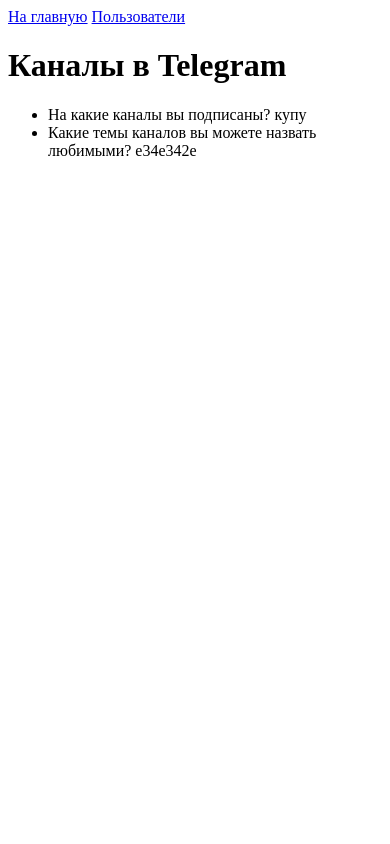
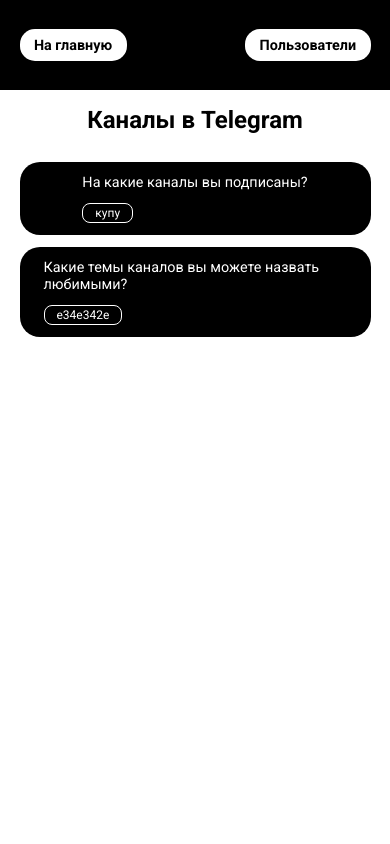
Before and after one commit to Lagushka/coursework, a Django app: page /forms/passed_form/19/ in a window 390 px wide. Run offline with Django 4.2, Linux system fonts and the light colour scheme; data comes from the database, SQL or seed files in the repository; both versions use the stored data as it was after the commit.

Commit message:
mobile version frontend

```diff
--- /dev/null
+++ b/forms/static/forms/style.css
@@ -0,0 +1,129 @@
+@import url("https://fonts.googleapis.com/css2?family=Lora:ital,wght@0,400;0,500;0,600;0,700;1,400;1,500;1,600;1,700&family=Montserrat:wght@400;700;800&family=Roboto:wght@400;700&display=swap");
+* {
+  font-family: "Lora", serif;
+  font-family: "Montserrat", sans-serif;
+  font-family: "Roboto", sans-serif;
+  font-size: 12px;
+}
+
+body {
+  margin: 0;
+  display: flex;
+  flex-direction: column;
+}
+
+a {
+  color: black;
+  text-decoration: none;
+}
+
+.header {
+  display: flex;
+  align-items: center;
+  justify-content: center;
+  background-color: black;
+  height: 90px;
+}
+.header__nav {
+  width: 90%;
+  display: flex;
+  align-items: center;
+  justify-content: space-between;
+}
+.header__nav .nav__elem {
+  padding: 0.5em 1em 0.5em 1em;
+  font-size: 1.2em;
+  background-color: white;
+  font-weight: 700;
+  border-radius: 15px;
+}
+
+.main {
+  display: flex;
+  flex-direction: column;
+  width: 90%;
+  align-items: center;
+  margin: 0;
+  align-self: center;
+}
+.main h1 {
+  font-size: 2rem;
+  text-align: center;
+}
+.main__list {
+  display: flex;
+  flex-direction: column;
+  padding: 0;
+}
+.main__list .list__elem {
+  list-style-type: none;
+  padding: 1em 2em 1em 2em;
+  background-color: black;
+  display: flex;
+  flex-direction: row;
+  justify-content: center;
+  border-radius: 20px;
+}
+.main__list .list__elem a {
+  font-size: 1em;
+  text-align: center;
+  color: white;
+}
+.main__list .list__elem:not(:first-child) {
+  margin-top: 1em;
+}
+.main__list .list__elem .answer__block {
+  display: flex;
+  flex-direction: column;
+  color: white;
+}
+.main__list .list__elem .answer__block .block__answer-text {
+  margin-top: 1em;
+  padding-left: 1em;
+  padding-right: 1em;
+  line-height: 1.5em;
+  border: 1px solid white;
+  border-radius: 8px;
+  width: -webkit-fit-content;
+  width: -moz-fit-content;
+  width: fit-content;
+}
+.main__list .list__elem .answer__block .block__question-text {
+  font-size: 1.2em;
+}
+.main__form {
+  display: flex;
+  flex-direction: column;
+}
+.main__form .form__question {
+  display: flex;
+  flex-direction: column;
+  padding: 0.5em 1em 1em 0.5em;
+  background-color: white;
+  border-radius: 10px;
+  filter: drop-shadow(3px 3px 20px #bbbbbb);
+}
+.main__form .form__question:not(:first-child) {
+  margin-top: 20px;
+}
+.main__form .form__question label {
+  font-size: 1.3em;
+  text-align: center;
+}
+.main__form .form__question input {
+  margin-top: 1em;
+  padding-left: 1em;
+  line-height: 1.5em;
+  border-radius: 8px;
+}
+.main__form input[type=submit] {
+  margin-top: 2em;
+  width: 60%;
+  align-self: center;
+  background-color: #FF9B00;
+  border: none;
+  padding: 0.5em 1em 0.5em 1em;
+  color: white;
+  font-size: 1.5em;
+  border-radius: 13px;
+}/*# sourceMappingURL=style.css.map */
--- a/forms/static/forms/style.scss
+++ b/forms/static/forms/style.scss
@@ -0,0 +1,144 @@
+@import url('https://fonts.googleapis.com/css2?family=Lora:ital,wght@0,400;0,500;0,600;0,700;1,400;1,500;1,600;1,700&family=Montserrat:wght@400;700;800&family=Roboto:wght@400;700&display=swap');
+
+* {
+    font-family: 'Lora', serif;
+    font-family: 'Montserrat', sans-serif;
+    font-family: 'Roboto', sans-serif;
+    font-size: 12px;
+}
+
+body{
+    margin: 0;
+    display: flex;
+    flex-direction: column;
+}
+
+a {
+    color: black;
+    text-decoration: none;
+}
+
+.header {
+    display: flex;
+    align-items: center;
+    justify-content: center;
+    background-color: black;
+    height: 90px;
+    &__nav {
+        width: 90%;
+        display: flex;
+        align-items: center;
+        justify-content: space-between;
+
+        .nav__elem {
+            padding: 0.5em 1em 0.5em 1em;
+            font-size: 1.2em;
+            background-color: white;
+            font-weight: 700;
+            border-radius: 15px;
+        }
+    }
+}
+
+.main {
+    display: flex;
+    flex-direction: column;
+    width: 90%;
+    align-items: center;
+    margin: 0;
+    align-self: center;
+
+    h1 {
+        font-size: 2rem;
+        text-align: center;
+    }
+
+
+    &__list {
+        display: flex;
+        flex-direction: column;
+        padding: 0;
+
+        .list__elem {
+            list-style-type: none;
+            padding: 1em 2em 1em 2em;
+            background-color: black;
+            display: flex;
+            flex-direction: row;
+            justify-content: center;
+            border-radius: 20px;
+
+            a {
+                font-size: 1em;
+                text-align: center;
+                color: white;
+            }
+
+            &:not(:first-child) {
+                margin-top: 1em;
+            }
+
+            .answer__block {
+                display: flex;
+                flex-direction: column;
+                color: white;
+
+                .block__answer-text {
+                    margin-top: 1em;
+                    padding-left: 1em;
+                    padding-right: 1em;
+                    line-height: 1.5em;
+                    border: 1px solid white;
+                    border-radius: 8px;
+                    width: fit-content;
+                }
+
+                .block__question-text {
+                    font-size: 1.2em;
+                }
+            }
+        }
+    }
+
+    &__form {
+        display: flex;
+        flex-direction: column;
+
+        .form__question {
+            display: flex;
+            flex-direction: column;
+            padding: 0.5em 1em 1em 0.5em;
+            background-color: white;
+            border-radius: 10px;
+            filter: drop-shadow(3px 3px 20px #bbbbbb);
+
+            &:not(:first-child) {
+                 margin-top: 20px;
+            }
+
+            label {
+                font-size: 1.3em;
+                text-align: center;
+            }
+
+            input {
+                margin-top: 1em;
+                padding-left: 1em;
+                line-height: 1.5em;
+                border-radius: 8px;
+            }
+        }
+
+        input[type="submit"] {
+            margin-top: 2em;
+            width: 60%;
+            align-self: center;
+            background-color: #FF9B00;
+            border: none;
+            padding: 0.5em 1em 0.5em 1em;
+            color: white;
+            font-size: 1.5em;
+            border-radius: 13px;
+        }
+    }
+}
--- a/forms/templates/forms/header.html
+++ b/forms/templates/forms/header.html
@@ -1,6 +1,6 @@
 <header class="header">
-    <nav>
-        <a href="{% url 'forms:index' %}">На главную</a>
-        <a href="{% url 'forms:passed' %}">Пользователи</a>
+    <nav class="header__nav nav">
+        <a href="{% url 'forms:index' %}" class="nav__elem">На главную</a>
+        <a href="{% url 'forms:passed' %}" class="nav__elem">Пользователи</a>
     </nav>
 </header>
--- a/forms/templates/forms/passed_form.html
+++ b/forms/templates/forms/passed_form.html
@@ -1,20 +1,26 @@
 <html>
     <head>
         <title>Ответы на анкету</title>
+
+        <meta charset="UTF-8">
+        <meta name="viewport" content="width=device-width, initial-scale=1.0">
+
+        {% load static %}
+        <link rel="stylesheet" type="text/css" href="{% static 'forms/style.css' %}">
     </head>
     <body>
         {% include "forms/header.html" %}
-        <main>
+        <main class="main">
             <h1>
                 {{ passed_form.form.name }}
             </h1>
             {% if passed_form.answer_set.all %}
-                <ul>
+                <ul class="main__list list">
                 {% for answer in passed_form.answer_set.all %}
-                    <li>
-                        <div>
-                            <span>{{ answer.question.text }}</span>
-                            <span>{{ answer.text }}<span></li>
+                    <li class="list__elem answer">
+                        <div class="answer__block">
+                            <span class="block__question-text">{{ answer.question.text }}</span>
+                            <span class="block__answer-text">{{ answer.text }}<span></li>
                         </div>
                 {% endfor %}
                 </ul>
```
Also changed, not shown: forms/templates/forms/category.html (+10 -6 lines), forms/templates/forms/form.html (+14 -8 lines), forms/templates/forms/index.html (+11 -3 lines), forms/templates/forms/passed.html (+10 -6 lines), forms/templates/forms/user.html (+10 -6 lines), db.sqlite3, 1 other file.
